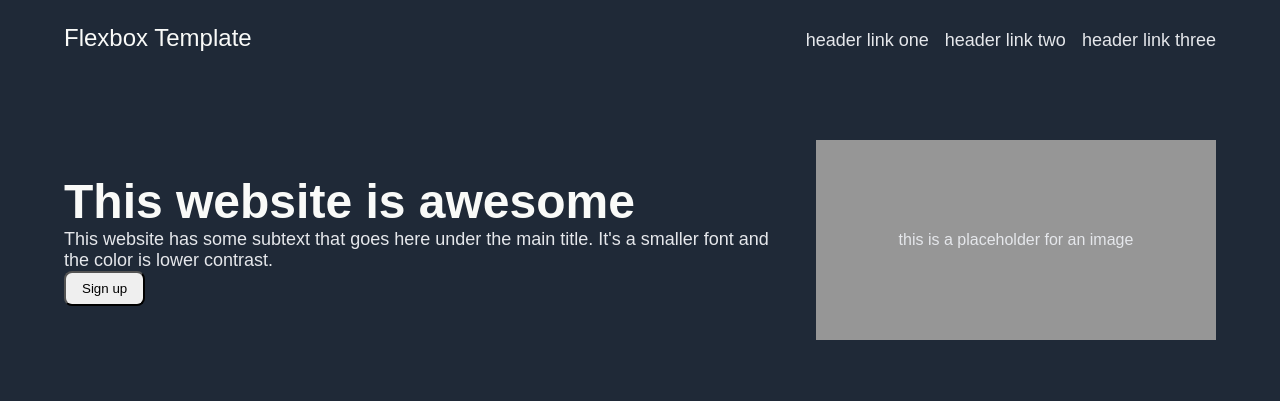
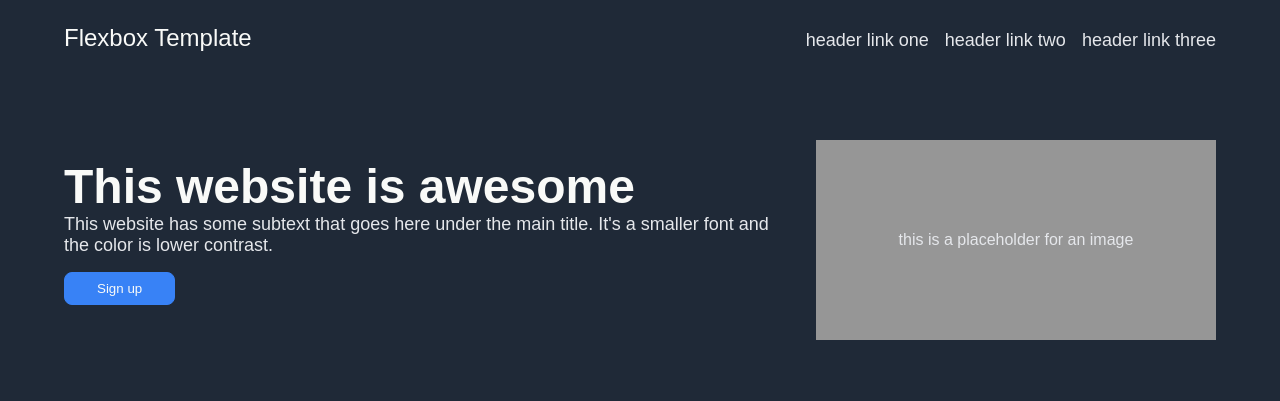
Before and after one commit to cjclements/flex-template, a plain HTML site: page index.html in a window 1280 px wide. Shown: the top 401 px of the page. Drawn offline with Linux system fonts and the light colour scheme.

Commit message:
Fix button alignment

```diff
--- a/styles.css
+++ b/styles.css
@@ -67,6 +67,12 @@ a {
 
 .main-content {
     flex: 1;
+}
+
+.main-content button {
+    border: 1px solid #3882F6;
+    color: #F9FAF8;
+    background-color: #3882F6;
 }
 
 .info-container {
@@ -147,8 +153,9 @@ justify-content: space-between;
 }
 
 button {
-    padding: 8px 16px;
+    padding: 8px 32px;
     border-radius: 8px;
+    margin: 16px 0px;
   }
 
 .call-to-action button {
```
